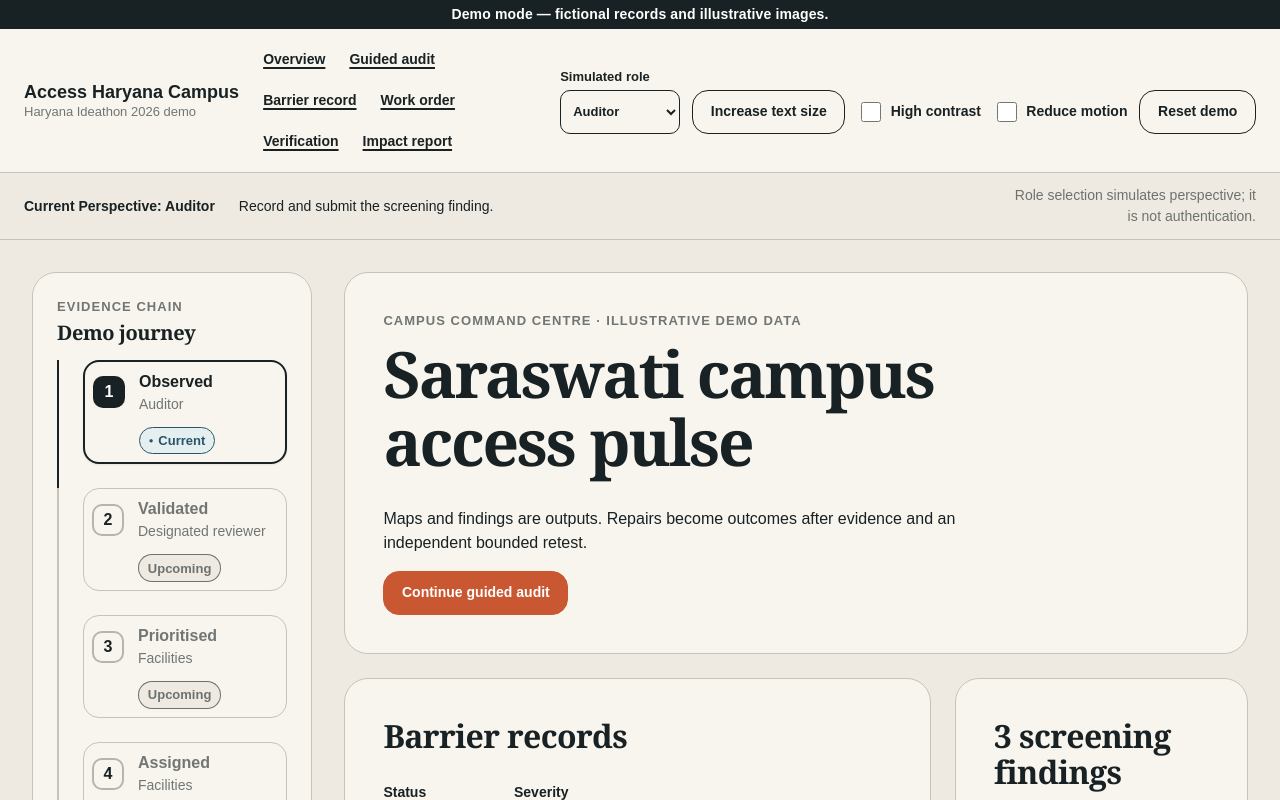
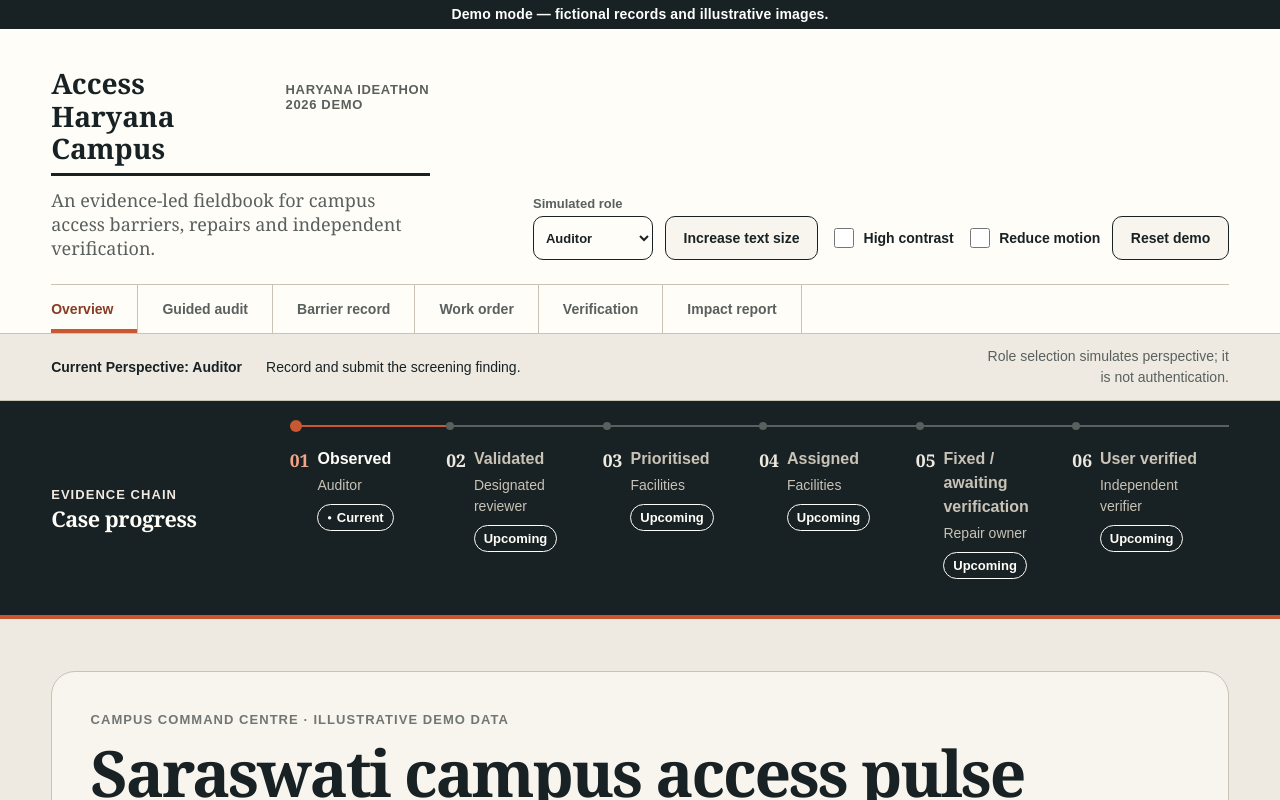
Before and after one commit to abinavv-com/access-haryana-campus, a React (Vite) app: page / in a window 1280 px wide. Shown: the top 800 px of the page. Built offline with nearby package versions, Linux system fonts and the light colour scheme.

Commit message:
style: replace dashboard shell with editorial masthead

```diff
--- a/src/components/AppShell.tsx
+++ b/src/components/AppShell.tsx
@@ -28,7 +28,8 @@ export function AppShell(props: Props) {
   const cancelRef = useRef<HTMLButtonElement>(null)
   const confirmRef = useRef<HTMLButtonElement>(null)
   const hasOpenedDialog = useRef(false)
-  const routeBarrierId = window.location.pathname.match(/^\/(?:barriers|work-orders|verification)\/([^/]+)$/)?.[1]
+  const currentPath = window.location.pathname
+  const routeBarrierId = currentPath.match(/^\/(?:barriers|work-orders|verification)\/([^/]+)$/)?.[1]
   // Off an entity route (overview, audit, impact) the rail follows the furthest-advanced case, not the first seeded one.
   const furthest = state.barriers.reduce<BarrierStatus | undefined>((best, barrier) => best && statusIndex[best] >= statusIndex[barrier.status] ? best : barrier.status, undefined)
   const primaryStatus: BarrierStatus = state.barriers.find(barrier => barrier.id === routeBarrierId)?.status ?? furthest ?? 'observed'
@@ -66,22 +67,37 @@ export function AppShell(props: Props) {
     window.setTimeout(() => document.getElementById('main-content')?.focus(), 0)
   }
 
+  const routeLinks = [
+    { label: 'Overview', href: '/', current: currentPath === '/' },
+    { label: 'Guided audit', href: '/audit', current: currentPath === '/audit' },
+    { label: 'Barrier record', href: `/barriers/${fixtureIds.primaryBarrier}`, current: currentPath.startsWith('/barriers/') },
+    { label: 'Work order', href: '/#barrier-records', current: currentPath.startsWith('/work-orders/') },
+    { label: 'Verification', href: '/verification', current: currentPath.startsWith('/verification') },
+    { label: 'Impact report', href: '/impact', current: currentPath === '/impact' },
+  ]
+
   return <>
     <a className="skip-link" href="#main-content">Skip to main content</a>
     <div className="demo-banner" role="note">Demo mode — fictional records and illustrative images.</div>
-    <header className="app-header">
-      <div className="identity"><strong>Access Haryana Campus</strong><span>Haryana Ideathon 2026 demo</span></div>
-      <nav aria-label="Primary"><a href="/" onClick={(e) => handleNavClick('/', e)}>Overview</a><a href="/audit" onClick={(e) => handleNavClick('/audit', e)}>Guided audit</a><a href={`/barriers/${fixtureIds.primaryBarrier}`} onClick={(e) => handleNavClick(`/barriers/${fixtureIds.primaryBarrier}`, e)}>Barrier record</a><a href="/#barrier-records" onClick={(e) => handleNavClick('/#barrier-records', e)}>Work order</a><a href="/verification" onClick={(e) => handleNavClick('/verification', e)}>Verification</a><a href="/impact" onClick={(e) => handleNavClick('/impact', e)}>Impact report</a></nav>
-      <div className="header-actions">
+    <header className="app-masthead app-header">
+      <div className="masthead-title">
+        <div className="identity"><strong>Access Haryana Campus</strong><span>Haryana Ideathon 2026 demo</span></div>
+        <p className="masthead-qualification">An evidence-led fieldbook for campus access barriers, repairs and independent verification.</p>
+      </div>
+      <div className="utility-cluster">
         <label>Simulated role<select aria-label="Simulated role" value={role} onChange={event => onRoleChange(event.target.value as SimulatedRole)}><option value="auditor">Auditor</option><option value="facilities">Facilities</option><option value="verifier">Verifier</option></select></label>
         <button type="button" aria-pressed={largeText} onClick={() => onLargeTextChange(!largeText)}>Increase text size</button>
         <label className="check-control"><input type="checkbox" checked={highContrast} onChange={event => onHighContrastChange(event.target.checked)} /> High contrast</label>
         <label className="check-control"><input type="checkbox" checked={reducedMotion} onChange={event => onReducedMotionChange(event.target.checked)} /> Reduce motion</label>
         <button ref={resetTriggerRef} type="button" className="button-secondary" onClick={() => setConfirming(true)}>Reset demo</button>
       </div>
+      <nav className="route-index" aria-label="Primary">
+        {routeLinks.map(link => <a key={link.label} href={link.href} aria-current={link.current ? 'page' : undefined} onClick={(event) => handleNavClick(link.href, event)}>{link.label}</a>)}
+      </nav>
     </header>
     <div className="perspective" role="status"><strong>Current perspective: {role}</strong><span>{roleTasks[role]}</span><small>Role selection simulates perspective; it is not authentication.</small></div>
-    <div className="app-layout"><LifecycleRail status={primaryStatus} /><main id="main-content" tabIndex={-1}>{children}</main></div>
+    <LifecycleRail status={primaryStatus} />
+    <div className="app-layout"><main id="main-content" tabIndex={-1}>{children}</main></div>
     {confirming ? <div className="dialog-backdrop"><section role="dialog" aria-modal="true" aria-labelledby="reset-title" onKeyDown={handleDialogKeyDown}><h2 id="reset-title">Reset fictional demo records?</h2><p>This restores the seeded case. Accessibility preferences are kept.</p><div className="dialog-actions"><button ref={cancelRef} type="button" onClick={() => setConfirming(false)}>Cancel</button><button ref={confirmRef} type="button" className="button-primary" onClick={() => { dispatch({ type: 'RESET_DEMO' }); setConfirming(false) }}>Confirm reset</button></div></section></div> : null}
   </>
 }
--- a/src/components/LifecycleRail.tsx
+++ b/src/components/LifecycleRail.tsx
@@ -1,5 +1,46 @@
 import type { BarrierStatus } from '../domain/types'
 import { StatusBadge } from './StatusBadge'
-const stages = [{key:'observed',label:'Observed',actor:'Auditor'},{key:'validated',label:'Validated',actor:'Designated reviewer'},{key:'prioritised',label:'Prioritised',actor:'Facilities'},{key:'assigned',label:'Assigned',actor:'Facilities'},{key:'awaiting_verification',label:'Fixed / awaiting verification',actor:'Repair owner'},{key:'verified',label:'User verified',actor:'Independent verifier'}] as const
-export const statusIndex: Record<BarrierStatus,number> = { observed:0,validated:1,prioritised:2,assigned:3,rework_required:3,awaiting_verification:4,verified:5 }
-export function LifecycleRail({status}:{status:BarrierStatus}) { const currentIndex=statusIndex[status]; return <nav className="lifecycle" aria-label="Demo journey"><p className="eyebrow">Evidence chain</p><h2>Demo journey</h2><ol>{stages.map((stage,index)=>{const state=index<currentIndex?'Complete':index===currentIndex?'Current':'Upcoming';return <li key={stage.key} data-state={state.toLowerCase()}><a href={`#stage-${stage.key}`} aria-current={index===currentIndex?'step':undefined}><span className="stage-number" aria-hidden="true">{index+1}</span><span><strong>{stage.label}</strong><small>{stage.actor}</small></span><StatusBadge tone={state==='Complete'?'success':state==='Current'?'info':'neutral'}>{state}</StatusBadge></a>{status==='rework_required'&&index===3?<StatusBadge tone="danger">Action required</StatusBadge>:null}</li>})}</ol></nav> }
+
+const stages = [
+  { key: 'observed', label: 'Observed', actor: 'Auditor' },
+  { key: 'validated', label: 'Validated', actor: 'Designated reviewer' },
+  { key: 'prioritised', label: 'Prioritised', actor: 'Facilities' },
+  { key: 'assigned', label: 'Assigned', actor: 'Facilities' },
+  { key: 'awaiting_verification', label: 'Fixed / awaiting verification', actor: 'Repair owner' },
+  { key: 'verified', label: 'User verified', actor: 'Independent verifier' },
+] as const
+
+export const statusIndex: Record<BarrierStatus, number> = {
+  observed: 0,
+  validated: 1,
+  prioritised: 2,
+  assigned: 3,
+  rework_required: 3,
+  awaiting_verification: 4,
+  verified: 5,
+}
+
+export function LifecycleRail({ status }: { status: BarrierStatus }) {
+  const currentIndex = statusIndex[status]
+
+  return <nav className="case-progress lifecycle" aria-label="Case progress">
+    <div className="case-progress__heading">
+      <p className="eyebrow">Evidence chain</p>
+      <h2>Case progress</h2>
+    </div>
+    <div className="case-progress__track">
+      <ol>{stages.map((stage, index) => {
+        const state = index < currentIndex ? 'Complete' : index === currentIndex ? 'Current' : 'Upcoming'
+        return <li key={stage.key} data-state={state.toLowerCase()}>
+          <a href={`#stage-${stage.key}`} aria-current={index === currentIndex ? 'step' : undefined}>
+            <span className="stage-number" aria-hidden="true">{String(index + 1).padStart(2, '0')}</span>
+            <span><strong>{stage.label}</strong><small>{stage.actor}</small></span>
+            <StatusBadge tone={state === 'Complete' ? 'success' : state === 'Current' ? 'info' : 'neutral'}>{state}</StatusBadge>
+          </a>
+          {status === 'rework_required' && index === 3 ? <StatusBadge tone="danger">Action required</StatusBadge> : null}
+        </li>
+      })}</ol>
+    </div>
+    <span className="case-progress__cue" aria-hidden="true">Continue →</span>
+  </nav>
+}
--- a/src/styles/components.css
+++ b/src/styles/components.css
@@ -13,77 +13,107 @@
   letter-spacing: 0.01em;
 }
 
-/* ---------- App shell: header ---------- */
+/* ---------- App shell: editorial masthead ---------- */
 
-.app-header {
-  min-height: var(--header-height);
-  position: sticky;
-  top: 0;
-  z-index: 10;
-  display: flex;
-  align-items: center;
-  gap: var(--space-3);
-  padding: var(--space-2) var(--space-3);
-  background: var(--surface);
-  border-bottom: 1px solid var(--border);
+.app-masthead {
+  display: grid;
+  grid-template-columns: minmax(16rem, 0.75fr) minmax(0, 1.5fr);
+  gap: var(--space-3) var(--space-5);
+  padding: clamp(1.25rem, 3vw, 2.5rem) clamp(1rem, 4vw, 4rem) 0;
+  background: var(--paper-raised);
+  border-bottom: 1px solid var(--rule);
+}
+
+.masthead-title {
+  align-self: start;
+  min-width: 0;
 }
 
 .identity {
   display: flex;
-  flex-direction: column;
-  min-width: 210px;
-  line-height: 1.25;
+  align-items: baseline;
+  gap: var(--space-2);
+  padding-bottom: var(--space-1);
+  border-bottom: 3px solid var(--ink);
+  line-height: 1.15;
 }
 
 .identity strong {
-  font-size: var(--text-body-lg);
-  font-weight: 700;
+  font-family: var(--font-display);
+  font-size: clamp(1.45rem, 2.2vw, 2.15rem);
 }
 
 .identity span {
+  margin-left: auto;
+  color: var(--ink-muted);
   font-size: var(--text-meta);
-  color: var(--ink-60);
+  font-weight: 700;
+  letter-spacing: 0.05em;
+  text-transform: uppercase;
 }
 
-.app-header nav {
+.masthead-qualification {
+  margin: var(--space-2) 0 0;
+  color: var(--ink-muted);
+  font-family: var(--font-display);
+  font-size: var(--text-body-lg);
+  line-height: 1.35;
+}
+
+.route-index {
+  grid-column: 1 / -1;
   display: flex;
   flex-wrap: wrap;
-  gap: var(--space-0) var(--space-3);
-  flex: 1;
+  align-items: stretch;
+  border-top: 1px solid var(--rule);
 }
 
-.app-header nav a {
+.route-index a {
   display: inline-flex;
   align-items: center;
-  padding: var(--space-1) 0;
+  min-height: 48px;
+  padding: var(--space-1) var(--space-3);
+  border-right: 1px solid var(--rule);
+  color: var(--ink-muted);
+  font-size: var(--text-meta-lg);
   font-weight: 700;
-  font-size: var(--text-meta-lg);
-  text-decoration-thickness: 2px;
-  text-underline-offset: 4px;
-  color: var(--ink);
+  text-decoration: none !important;
 }
 
-.header-actions {
+.route-index a:first-child {
+  padding-left: 0;
+}
+
+.route-index a[aria-current="page"] {
+  color: var(--accent-ink);
+  box-shadow: inset 0 -4px 0 var(--accent);
+}
+
+.utility-cluster {
   display: flex;
   align-items: end;
-  gap: var(--space-2);
+  justify-content: flex-end;
+  flex-wrap: wrap;
+  gap: var(--space-1) var(--space-2);
+  min-width: 0;
 }
 
-.header-actions label:not(.check-control) {
+.utility-cluster > label:not(.check-control) {
   display: flex;
   flex-direction: column;
   gap: 0.2rem;
+  color: var(--ink-muted);
   font-size: var(--text-meta);
   font-weight: 700;
 }
 
-.header-actions select {
+.utility-cluster select {
   min-width: 120px;
-  background: var(--surface);
+  padding: 0.4rem 0.5rem;
+  background: var(--paper-raised);
   color: var(--ink);
   border: 1px solid var(--ink);
-  border-radius: var(--radius-sm);
-  padding: 0.4rem 0.5rem;
+  border-radius: var(--radius-control);
 }
 
 .check-control {
@@ -94,7 +124,7 @@
   font-weight: 600;
 }
 
-.header-actions .check-control {
+.utility-cluster .check-control {
   white-space: nowrap;
 }
 
@@ -110,7 +140,7 @@ button {
   min-height: 44px;
   padding: 0.65rem 1.1rem;
   border: 1px solid var(--ink);
-  border-radius: var(--radius-md);
+  border-radius: var(--radius-control);
   cursor: pointer;
   font-weight: 700;
   font-size: var(--text-meta-lg);
@@ -154,9 +184,9 @@ button:active:not(:disabled),
   display: flex;
   align-items: center;
   gap: var(--space-3);
-  padding: var(--space-2) var(--space-3);
-  background: var(--muted);
-  border-bottom: 1px solid var(--border);
+  padding: var(--space-2) clamp(1rem, 4vw, 4rem);
+  background: var(--paper);
+  border-bottom: 1px solid var(--rule);
   font-size: var(--text-meta-lg);
 }
 
@@ -166,7 +196,7 @@ button:active:not(:disabled),
 
 .perspective small {
   margin-left: auto;
-  color: var(--ink-60);
+  color: var(--ink-muted);
   max-width: 32ch;
   text-align: right;
 }
@@ -174,33 +204,31 @@ button:active:not(:disabled),
 /* ---------- App layout ---------- */
 
 .app-layout {
-  display: grid;
-  grid-template-columns: var(--rail-width) minmax(0, var(--content-max));
-  gap: var(--space-4);
-  padding: var(--space-4);
-  align-items: start;
+  width: min(calc(100% - clamp(2rem, 8vw, 8rem)), 1180px);
+  margin-inline: auto;
+  padding: clamp(1.5rem, 4vw, 4rem) 0 var(--space-7);
 }
 
 .app-layout main {
   min-width: 0;
-  /* Route changes focus <main>, which scrolls it into view behind the sticky header and perspective bar. */
-  scroll-margin-top: calc(var(--header-height) + 96px);
-}
-
-.app-layout main:focus-visible {
-  outline: none;
+  scroll-margin-top: var(--space-3);
 }
 
 /* ---------- Evidence lifecycle rail — the signature device ---------- */
 
-.lifecycle {
-  align-self: start;
-  position: sticky;
-  top: calc(var(--header-height) + 82px);
-  background: var(--surface);
-  border: 1px solid var(--border);
-  border-radius: var(--radius-lg);
-  padding: var(--space-3);
+.case-progress {
+  position: relative;
+  display: grid;
+  grid-template-columns: minmax(9rem, 0.22fr) minmax(0, 1fr);
+  gap: var(--space-4);
+  padding: var(--space-3) clamp(1rem, 4vw, 4rem);
+  background: var(--ink);
+  color: var(--paper-raised);
+  border-bottom: 4px solid var(--accent);
+}
+
+.case-progress__heading {
+  align-self: center;
 }
 
 .eyebrow {
@@ -212,141 +240,151 @@ button:active:not(:disabled),
   color: var(--ink-60);
 }
 
-.lifecycle h2 {
-  margin: 0.25rem 0 1rem;
-  font-size: 1.25rem;
+.case-progress .eyebrow {
+  color: var(--paper);
 }
 
-.lifecycle ol {
+.case-progress h2 {
+  margin: 0.2rem 0 0;
+  color: var(--paper-raised);
+  font-size: 1.35rem;
+}
+
+.case-progress__track {
+  min-width: 0;
+}
+
+.case-progress ol {
+  display: grid;
+  grid-template-columns: repeat(6, minmax(0, 1fr));
   list-style: none;
   margin: 0;
   padding: 0;
-  counter-reset: stage;
 }
 
-.lifecycle li {
+.case-progress li {
   position: relative;
-  border-left: 2px solid var(--border);
-  padding: 0 0 var(--space-3) var(--space-3);
+  min-width: 0;
+  border-top: 2px solid var(--ink-muted);
+  padding: var(--space-2) var(--space-1) 0 0;
 }
 
-.lifecycle li:last-child {
-  padding-bottom: 0;
+.case-progress li::before {
+  content: "";
+  position: absolute;
+  top: -5px;
+  left: 0;
+  width: 8px;
+  height: 8px;
+  border-radius: 50%;
+  background: var(--ink-muted);
 }
 
-.lifecycle a {
+.case-progress a {
   display: grid;
-  grid-template-columns: 34px 1fr;
-  align-items: center;
-  gap: var(--space-2);
-  min-height: 58px;
-  padding: var(--space-1);
-  background: var(--surface);
-  border: 1px solid var(--border);
-  border-radius: var(--radius-md);
+  grid-template-columns: auto 1fr;
+  align-content: start;
+  gap: var(--space-1);
+  min-height: 7.75rem;
+  padding: var(--space-1) var(--space-1) var(--space-2) 0;
+  color: var(--paper-raised);
   text-decoration: none;
-  transition: border-color var(--motion-base) var(--motion-ease),
-    background var(--motion-base) var(--motion-ease);
   min-width: 0;
 }
 
-.lifecycle a > span:nth-child(2) {
+.case-progress a > span:nth-child(2) {
   min-width: 0;
 }
 
 /* Remove underlines from rail links, provide weight/border for affordance instead */
-.lifecycle a:not(.button-primary):not(.button-secondary) {
+.case-progress a:not(.button-primary):not(.button-secondary) {
   text-decoration-line: none;
 }
 
-.lifecycle a strong,
-.lifecycle a small {
+.case-progress a strong,
+.case-progress a small {
   text-decoration-line: none;
 }
 
 .stage-number {
-  display: grid;
-  place-items: center;
-  width: 32px;
-  height: 32px;
-  background: var(--surface);
-  color: var(--ink);
-  border: 2px solid var(--ink-30);
-  border-radius: var(--radius-sm);
+  color: var(--paper);
+  font-family: var(--font-display);
+  font-size: 1.1rem;
   font-weight: 700;
   font-variant-numeric: tabular-nums;
 }
 
-.lifecycle small {
+.case-progress small {
   display: block;
-  color: var(--ink-60);
+  margin-top: 0.2rem;
+  color: var(--rule);
 }
 
 /* Upcoming: default quiet state, already the base styling above. */
-.lifecycle li[data-state="upcoming"] a strong {
+.case-progress li[data-state="upcoming"] a strong {
   font-weight: 600;
-  color: var(--ink-60);
+  color: var(--rule);
 }
 
 /* Complete: filled square marker + check glyph, border tint, no reliance on colour alone. */
-.lifecycle li[data-state="complete"] {
-  border-left-color: var(--verified);
+.case-progress li[data-state="complete"] {
+  border-top-color: var(--paper-raised);
 }
 
-.lifecycle li[data-state="complete"] a {
-  border-color: var(--verified);
-  background: var(--verified-tint);
+.case-progress li[data-state="complete"]::before {
+  background: var(--paper-raised);
 }
 
-.lifecycle li[data-state="complete"] .stage-number {
-  background: var(--verified);
-  border-color: var(--verified);
-  color: #fff;
-}
-
-.lifecycle li[data-state="complete"] .stage-number::after {
-  content: "\2713";
+.case-progress li[data-state="complete"] .stage-number::after {
+  content: " ✓";
 }
 
 /* Current: thick ink border + bold weight, distinct square treatment from complete. */
-.lifecycle li[data-state="current"] {
-  border-left-color: var(--ink);
+.case-progress li[data-state="current"] {
+  border-top-color: var(--accent);
 }
 
-.lifecycle li[data-state="current"] a {
-  border: 2px solid var(--ink);
-  background: var(--surface);
-  box-shadow: var(--shadow-sm);
+.case-progress li[data-state="current"]::before {
+  top: -7px;
+  width: 12px;
+  height: 12px;
+  background: var(--accent);
 }
 
-.lifecycle li[data-state="current"] .stage-number {
-  background: var(--ink);
-  border-color: var(--ink);
-  color: #fff;
+.case-progress li[data-state="current"] .stage-number {
+  color: #f2a487;
 }
 
-.lifecycle li[data-state="current"] a strong {
+.case-progress li[data-state="current"] a strong {
+  color: var(--paper-raised);
   font-weight: 700;
 }
 
 /* Rework: "Action required" tag sits under the Assigned stage, distinct shape (triangular flag glyph) */
-.lifecycle li > .status-badge--danger {
+.case-progress li > .status-badge--danger {
   display: flex;
   align-items: center;
   gap: 0.3rem;
   width: fit-content;
   margin-top: var(--space-1);
+  color: #ffc0ad;
 }
 
-.lifecycle li > .status-badge--danger::before {
+.case-progress li > .status-badge--danger::before {
   content: "\26A0";
 }
 
 /* Status badges within rail rows */
 /* Badge sits on its own row under the stage name so the 280px rail never breaks words. */
-.lifecycle .status-badge {
+.case-progress .status-badge {
   grid-column: 2;
   justify-self: start;
+  color: var(--paper-raised);
+  background: transparent;
+}
+
+.case-progress__cue {
+  display: none;
 }
 
 /* ---------- Status badges (state must never be colour alone: each tone carries a glyph) ---------- */
@@ -866,12 +904,26 @@ fieldset label {
 /* ---------- Narrow viewport: rail becomes a horizontal stage navigator, single column ---------- */
 
 @media (max-width: 900px) {
-  .app-header {
-    position: static;
+  .app-masthead {
+    grid-template-columns: minmax(0, 1fr);
+    gap: var(--space-3);
+    padding: var(--space-3) var(--space-2) 0;
   }
 
-  .app-header,
-  .header-actions,
+  .utility-cluster {
+    justify-content: flex-start;
+  }
+
+  .route-index a {
+    flex: 1 1 auto;
+    justify-content: center;
+    padding-inline: var(--space-2);
+  }
+
+  .route-index a:first-child {
+    padding-left: var(--space-2);
+  }
+
   .perspective {
     align-items: stretch;
     flex-wrap: wrap;
@@ -884,31 +936,46 @@ fieldset label {
   }
 
   .app-layout {
-    display: block;
-    padding: var(--space-2);
+    width: min(calc(100% - 2rem), 1180px);
+    padding: var(--space-3) 0 var(--space-6);
   }
 
-  .lifecycle {
-    position: static;
+  .case-progress {
+    display: block;
     overflow-x: auto;
+    padding: var(--space-3) var(--space-2) var(--space-2);
+    scrollbar-color: var(--accent) var(--ink-muted);
+  }
+
+  .case-progress__heading {
+    position: sticky;
+    left: 0;
+    width: fit-content;
     margin-bottom: var(--space-3);
   }
 
-  .lifecycle ol {
-    display: flex;
-    min-width: 960px;
+  .case-progress__track {
+    width: max-content;
   }
 
-  .lifecycle li {
-    flex: 1;
-    border-left: 0;
-    border-top: 2px solid var(--border);
-    padding: var(--space-2) 0.35rem 0 0;
+  .case-progress ol {
+    grid-template-columns: repeat(6, minmax(9rem, 1fr));
+    min-width: 60rem;
   }
 
-  .lifecycle li[data-state="complete"],
-  .lifecycle li[data-state="current"] {
-    border-top-color: currentColor;
+  .case-progress__cue {
+    position: sticky;
+    left: calc(100% - 7.5rem);
+    display: block;
+    width: max-content;
+    margin-top: var(--space-1);
+    padding: var(--space-0) var(--space-1);
+    color: var(--paper-raised);
+    background: var(--ink);
+    border: 1px solid var(--accent);
+    border-radius: var(--radius-control);
+    font-size: var(--text-meta);
+    font-weight: 700;
   }
 
   .overview-grid {
```
Also changed, not shown: 1 other file (tests, documents, lock files or other folders).
